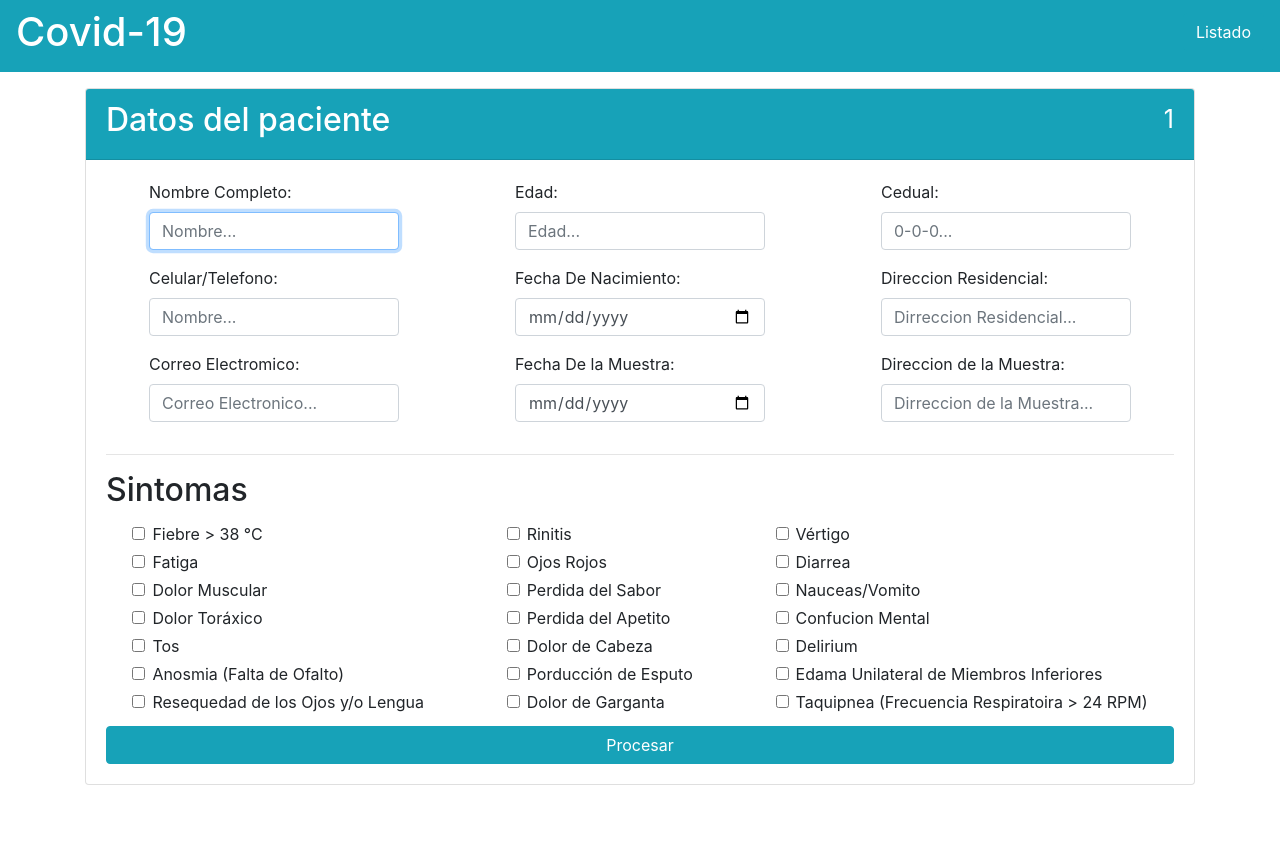
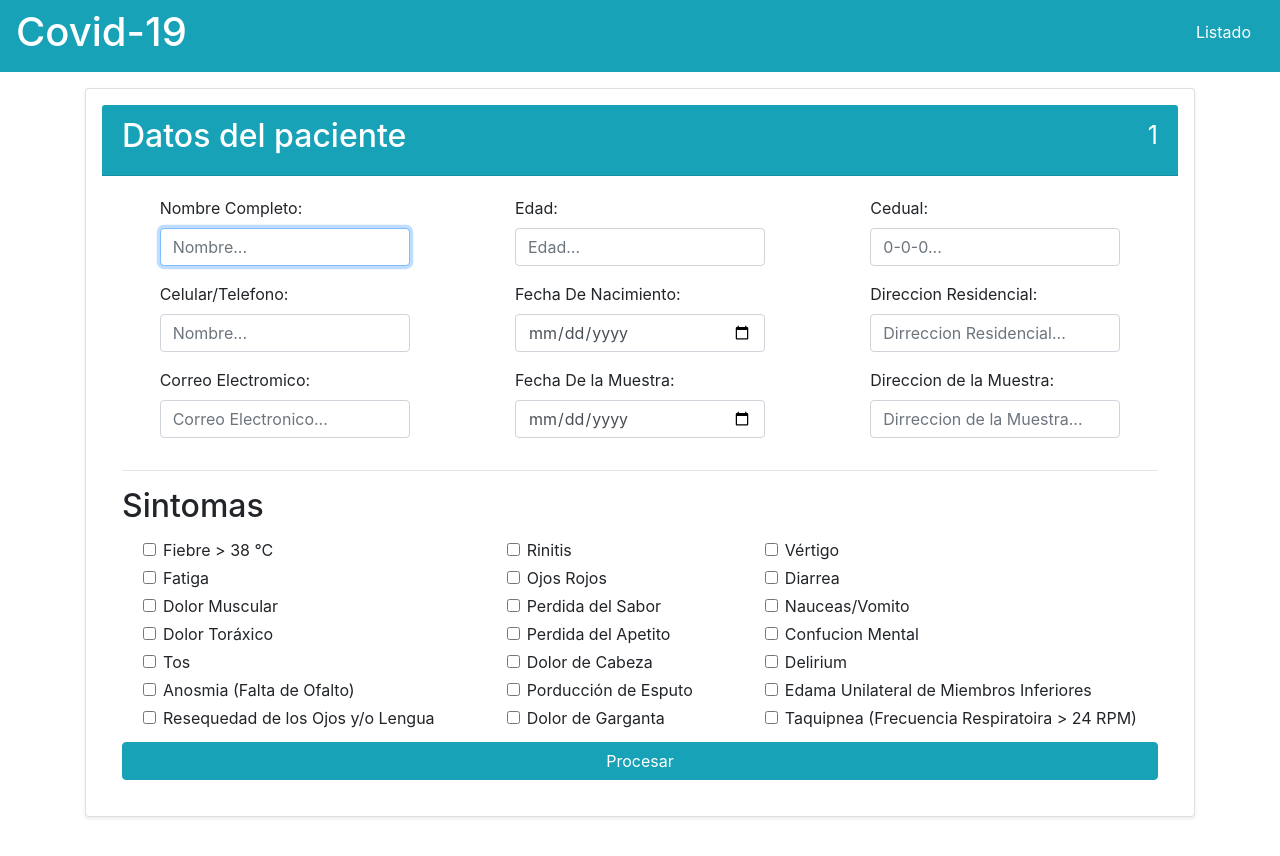
Before and after one commit to axcelcorona/pacientes, a Vue app: page / in a window 1280 px wide. Shown: the top 856 px of the page. Before the commit the page ends 801 px from the top, so only its background shows below. Built offline with nearby package versions, Linux system fonts and the light colour scheme; no server answers.

Commit message:
Falta terminar las vista del login

```diff
--- a/src/components/Card.vue
+++ b/src/components/Card.vue
@@ -1,5 +1,5 @@
 <template>
-  <div class="card my-3">
+  <div class="card my-3  shadow-sm p-3 mb-5 bg-white rounded">
     <div class="card-header">
       <span>{{ paciente.numeroPaciente }}</span>
       <h2 id="nombre">{{ paciente.nombre }}</h2>
--- a/src/components/Formulairo.vue
+++ b/src/components/Formulairo.vue
@@ -1,5 +1,5 @@
 <template>
-  <div class="card">
+  <div class="card shadow-sm p-3 mb-5 bg-white rounded">
     <div class="card-header bg-info text-white">
       <h2 id="msg">{{ msg }}</h2>
       <span class="float-right">1</span>
--- a/src/router/index.js
+++ b/src/router/index.js
@@ -16,6 +16,11 @@ const routes = [
     path: '/lista',
     name: 'Lista',
     component: () => import('../views/Lista.vue')
+  },
+  {
+    path: '/login',
+    name: 'Login',
+    component: () => import('../views/Login.vue')
   }
 ]
 
--- /dev/null
+++ b/src/views/Login.vue
@@ -0,0 +1,13 @@
+<template>
+
+</template>
+
+<script>
+export default {
+
+}
+</script>
+
+<style>
+
+</style>
```
